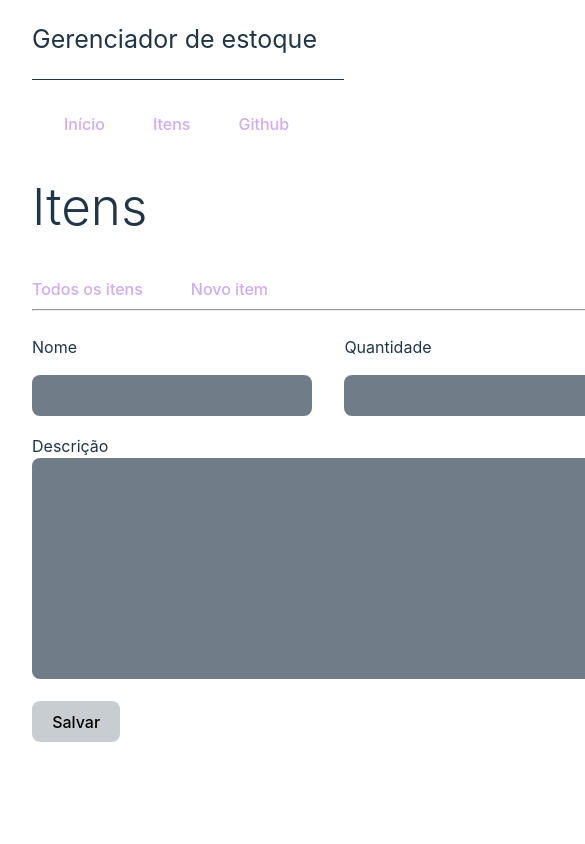
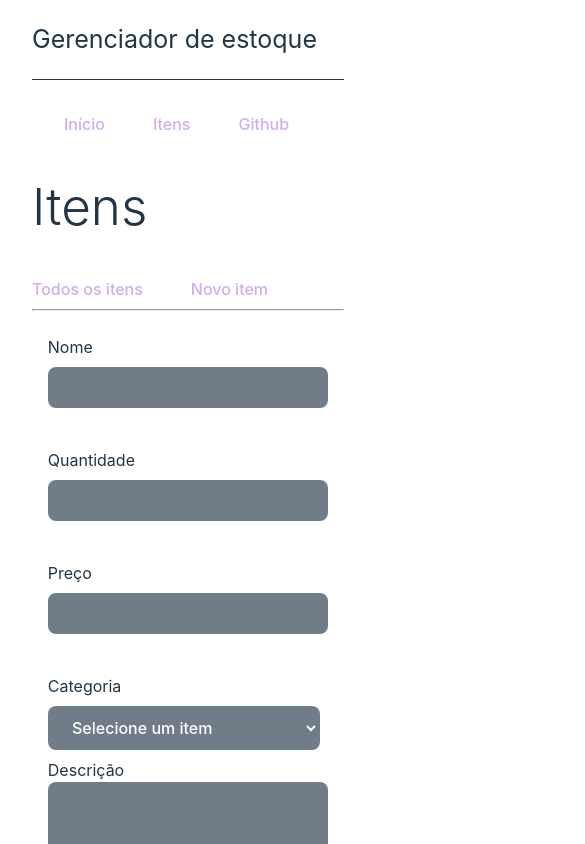
Before and after one commit to Brayan-Pereira/stock-manager, a React (Vite) app: page /itens/novoItem in a window 390 px wide. Shown: the top 844 px of the page, 585 px wide, since content can reach past the window. Built offline with nearby package versions, Linux system fonts and the light colour scheme.

Commit message:
responsive forms

```diff
--- a/src/components/styles/NewItem.css
+++ b/src/components/styles/NewItem.css
@@ -1,19 +1,58 @@
-.top_form{
-    display: flex;
+.top_form {
+    display: grid;
     gap: 2rem;
-}
-.newItem{
-    display: flex;
+    grid-template-columns: repeat(4, 1fr);
 }
 
-.btn_newItem_salvar{
+.newItem {
+    display: grid;
+}
+
+.btn_newItem_salvar {
     margin-top: 1rem;
 }
-form{
+
+form {
     margin: 1rem auto;
 }
 
-input, select{
+input,
+select {
     width: 15rem;
     margin: 1rem 0;
 }
+
+textarea {
+    width: 93%;
+    height: 170px;
+}
+
+@media(max-width: 1250px) {
+    .top_form {
+        grid-template-columns: repeat(2, 1fr);
+    }
+
+    select {
+        width: 17rem;
+    }
+
+    input,
+    select {
+        margin: .5rem 0;
+    }
+
+    textarea {
+        width: 75%;
+    }
+}
+
+@media(max-width:650px){
+    .top_form {
+        grid-template-columns: 1fr;
+    }
+
+    textarea {
+        width: 15rem;
+    }
+
+}
--- a/src/pages/NewItem.jsx
+++ b/src/pages/NewItem.jsx
@@ -145,8 +145,6 @@ export default function NewItem() {
                         <textarea
                             name="description"
                             id="description"
-                            cols="140"
-                            rows="10"
                             value={description}
                             onChange={(e) => { setDescription(e.target.value) }}
                             required></textarea>
```
